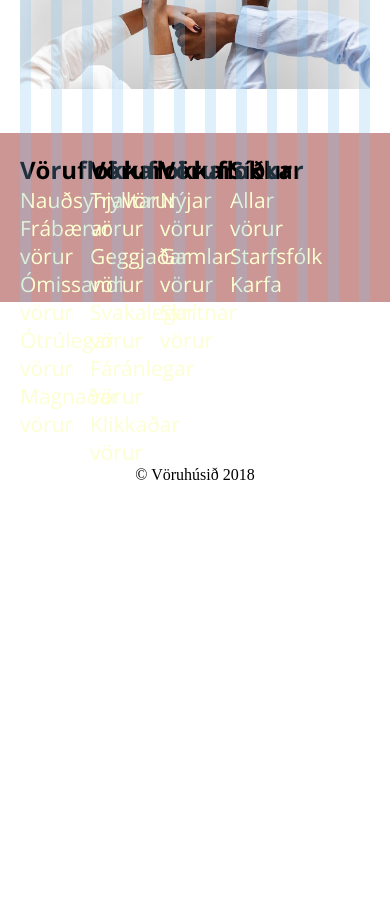
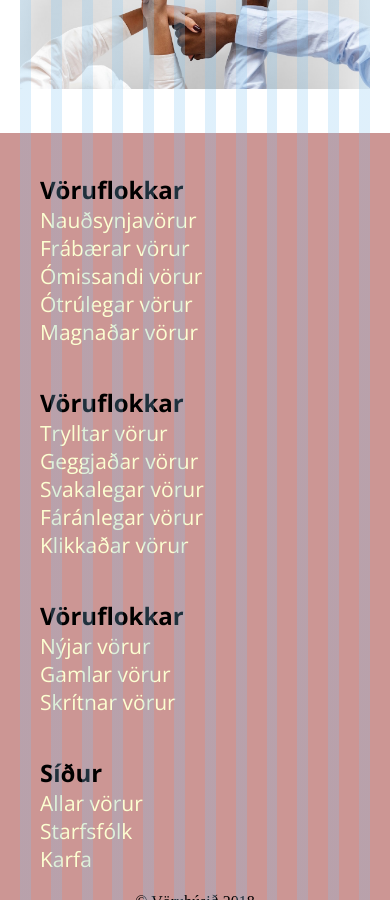
Before and after one commit to ass106/vef18-Hopverkefni1, a website: page index.html in a window 390 px wide. Shown: the part 1100-2000 px from the top of the page. Before the commit the page ends 1584 px from the top, so only its background shows below. Drawn offline with nearby package versions, Linux system fonts and the light colour scheme; files that its build step writes are made by us from their sources.

Commit message:
laga responsive footer

```diff
--- a/scss/footer.scss
+++ b/scss/footer.scss
@@ -3,38 +3,39 @@
 .footer {
     display: flex;
     flex-direction: column;
-    flex-wrap: nowrap;
-    justify-content: space-around;
-    align-items: center;
     background-color: $color-6;
     padding: $gutter;
 
-    height: 20vh;
-
-    @media screen and (min-width:$medium) {
-        height: 60vh;
-
-    }
-
     &__lists {
         display: flex;
-        justify-content: flex-start;
-        align-content: space-between;
-        max-width: 1200px;
-        width: 100%;
+        flex-direction: row;
+        flex-wrap: wrap;
+        max-width: $max-width;
+        max-width: 100%;
         font-size: 21px;
+        margin: 0 auto;
+
+        @media (max-width:800px) {
+
+        }
     }
 
     &__list {
         display: flex;
-        flex-direction: column;
-        align-content: flex-start;
-        width: 20%;
         padding-right: $gutter;
 
         font-family: $font-main;
         font-weight: bold;
 
+        @media (max-width:800px) {
+          width: 50%;
+        }
+        @media (max-width:400px) {
+          width: 100%;
+        }
+        & > * {
+          padding: $gutter;
+        }
         & ul {
             list-style: none;
 
@@ -53,7 +54,6 @@
     &__link {
         text-decoration: none;
         color: $color-5;
-        text-decoration: none;
         font-weight: normal;
         transition: 0.4s;
 
```
